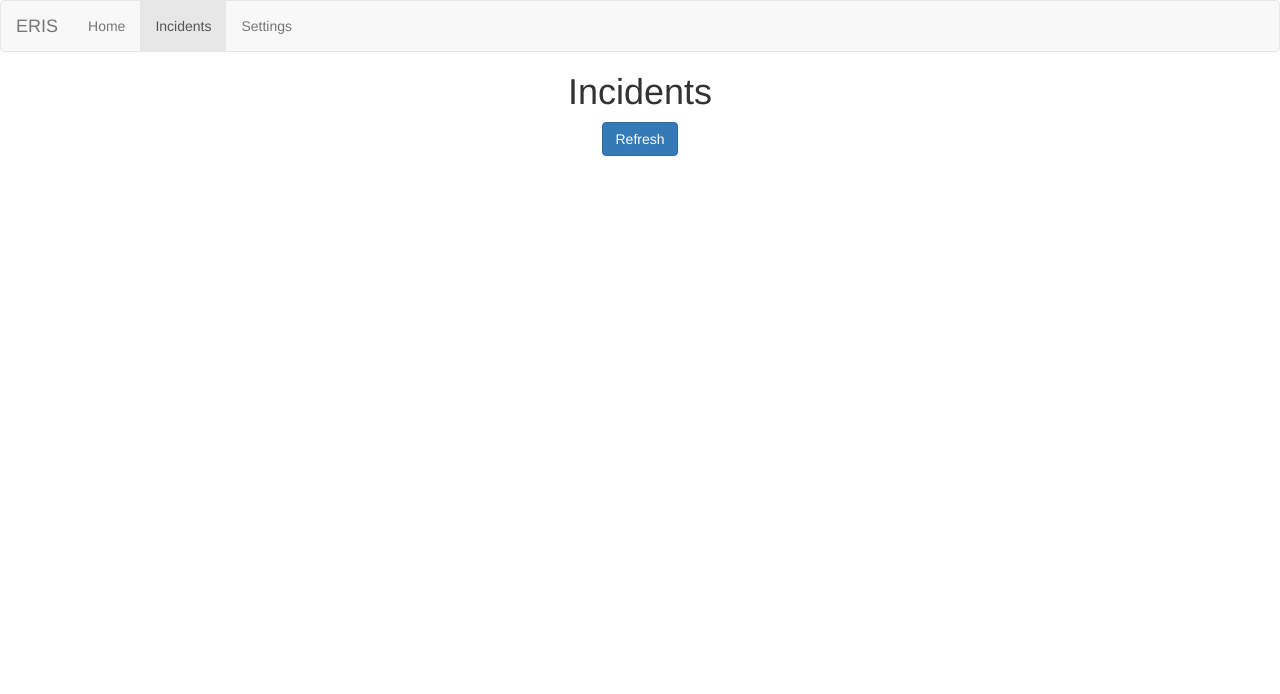
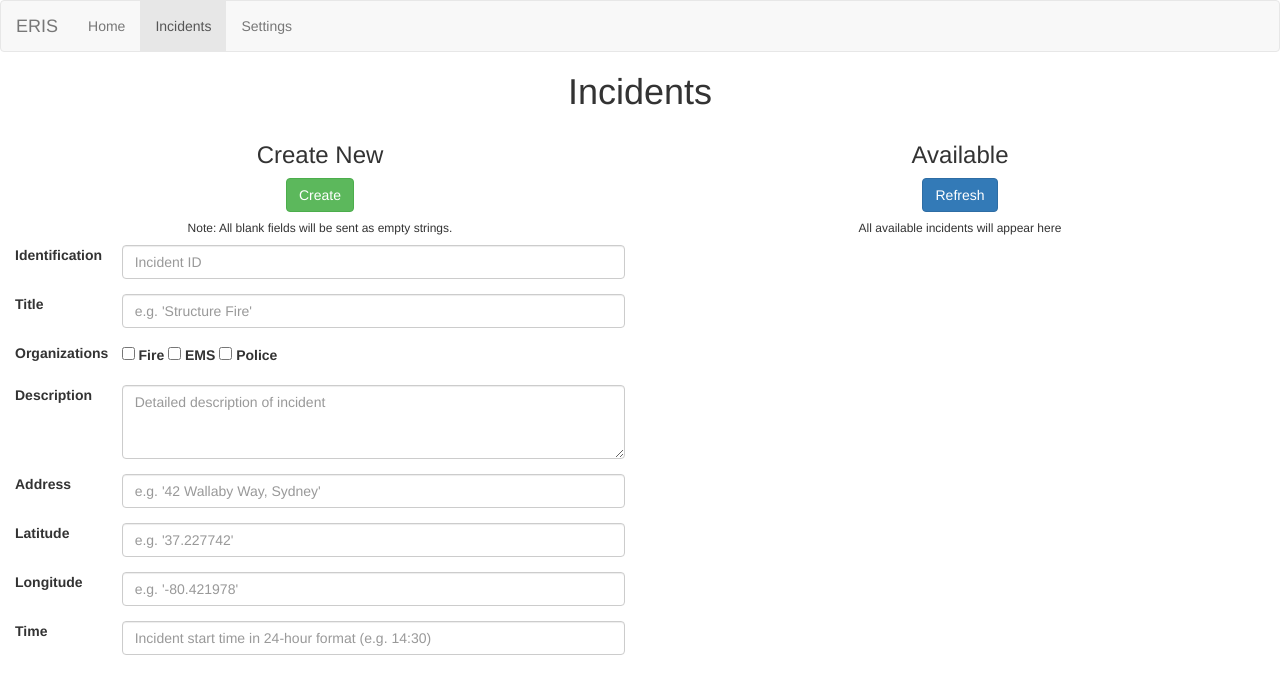
Before and after one commit to zanderman/server-ERIS, a Flask app: page /incidents in a window 1280 px wide. Shown: the top 694 px of the page. Run offline with Flask 2, Linux system fonts and the light colour scheme; parts of the project's set-up code (start-up, migrations or seed data) failed here and were passed over; some libraries are stand-ins or nearby versions.

Commit message:
Interface now allows entry of incident data.

```diff
--- a/templates/incidents.html
+++ b/templates/incidents.html
@@ -43,14 +43,142 @@
 		<!-- Page content -->
 		<h1 class="text-center">Incidents</h1>
 
+		  	{% with messages = get_flashed_messages() %}
+				{% if messages %}
+					<div class="container-fluid">
+						<div class="row">
+							<div class="col-xs-4 col-sm-4 col-md-4 col-lg-4">
+							</div>
+							<div class="alert alert-danger col-xs-4 col-sm-4 col-md-4 col-lg-4">
+								<ul>
+									{% for message in messages %}
+										<li>{{ message }}</li>
+									{% endfor %}
+								</ul>
+							</div>
+							<div class="col-xs-4 col-sm-4 col-md-4 col-lg-4">
+							</div>
+						</div>
+					</div>
+				{% endif %}
+			{% endwith %}
+
+		<!-- Multiple columns -->
+		<div class="container-fluid">
+
+			<div class="row">
+
+				<!-- LEFT -->
+				<div class="col-xs-6 col-sm-6 col-md-6 col-lg-6">
+
+					<h3 class="text-center">Create New</h3>
+
+					<!-- Incident creation form -->
+					<form method="post">
+						<!-- Buttons -->
+						<div class="text-center" align="center">
+							<input name="action" class="btn btn btn-success center-block" type="submit" value="Create">
+						</div>
+
+						<h6 class="text-center">Note: All blank fields will be sent as empty strings.</h6>
+
+						<!-- Scene ID -->
+						<div class="form-group row">
+							<label for="text-input-sceneid" class="col-xs-2 col-form-label">Identification</label>
+							<div class="col-xs-10">
+								<input name="data-sceneid" class="form-control" type="text" placeholder="Incident ID" id="text-input-sceneid">
+						  	</div>
+						</div>
+
+						<!-- Title -->
+						<div class="form-group row">
+							<label for="text-input-title" class="col-xs-2 col-form-label">Title</label>
+							<div class="col-xs-10">
+								<input name="data-title" class="form-control" type="text" placeholder="e.g. 'Structure Fire'" id="text-input-title">
+						  	</div>
+						</div>
+
+						<!-- Organizations -->
+						<div class="form-group row">
+							<label for="button-input-organizations" class="col-xs-2 col-form-label">Organizations</label>
+							<div class="col-xs-10" id="button-input-organizations" >
+
+								<!-- FIRE -->
+								<label class="form-check-inline">
+									<input name="check" class="form-check-input text-warning" type="checkbox" id="checkboxFire" value="FIRE"> Fire
+								</label>
+
+								<!-- EMS -->
+								<label class="form-check-inline">
+									<input name="check" class="form-check-input" type="checkbox" id="checkboxEms" value="EMS"> EMS
+								</label>
+
+								<!-- POLICE -->
+								<label class="form-check-inline">
+									<input name="check" class="form-check-input" type="checkbox" id="checkboxPolice" value="POLICE"> Police
+								</label>
+						  	</div>
+						</div>
+
+						<!-- Description -->
+						<div class="form-group row">
+							<label for="text-input-description" class="col-xs-2 col-form-label">Description</label>
+							<div class="col-xs-10">
+								<textarea name="data-description" class="form-control" id="text-input-description" rows="3" placeholder="Detailed description of incident"></textarea>
+						  	</div>
+						</div>
+
+						<!-- Address -->
+						<div class="form-group row">
+							<label for="text-input-address" class="col-xs-2 col-form-label">Address</label>
+							<div class="col-xs-10">
+								<input name="data-address" class="form-control" type="text" placeholder="e.g. '42 Wallaby Way, Sydney'" id="text-input-address">
+						  	</div>
+						</div>
+
+						<!-- Latitude -->
+						<div class="form-group row">
+							<label for="text-input-latitude" class="col-xs-2 col-form-label">Latitude</label>
+							<div class="col-xs-10">
+								<input name="data-latitude" class="form-control" type="text" placeholder="e.g. '37.227742'" id="text-input-latitude">
+						  	</div>
+						</div>
+
+						<!-- Longitude -->
+						<div class="form-group row">
+							<label for="text-input-longitude" class="col-xs-2 col-form-label">Longitude</label>
+							<div class="col-xs-10">
+								<input name="data-longitude" class="form-control" type="text" placeholder="e.g. '-80.421978'" id="text-input-longitude">
+						  	</div>
+						</div>
+
+						<!-- Time -->
+						<div class="form-group row">
+							<label for="text-input-time" class="col-xs-2 col-form-label">Time</label>
+							<div class="col-xs-10">
+								<input name="data-time" class="form-control" type="text" placeholder="Incident start time in 24-hour format (e.g. 14:30)" id="text-input-time">
+						  	</div>
+						</div>
+
+					</form>
+
+				</div>
+
+				<!-- RIGHT -->
+				<div class="col-xs-6 col-sm-6 col-md-6 col-lg-6">
+
+					<h3 class="text-center">Available</h3>
+
 					<!-- Buttons -->
 					<div class="text-center" align="center">
 						<form method="post" align="center" style="min-height:100%">
-				<input name="submit"" class="btn btn-primary center-block" type="submit" value="Refresh">
+							<input name="action" class="btn btn-primary center-block" type="submit" value="Refresh">
 						</form>
 					</div>
 
-		{# List of Incidents #}
+					<h6 class="text-center">All available incidents will appear here</h6>
+
+					<!-- List of Incidents -->
 					<div class="list-group">
 						{% for incident in INCIDENTS %}
 						<a href="#" class="list-group-item">
@@ -60,6 +188,11 @@
 						{% endfor %}
 					</div>
 
+				</div>
+			</div>
+
+		</div>
+
 	</body>
 
 {% endblock %}
```
Lines whose indentation alone changed are shown as unchanged.
